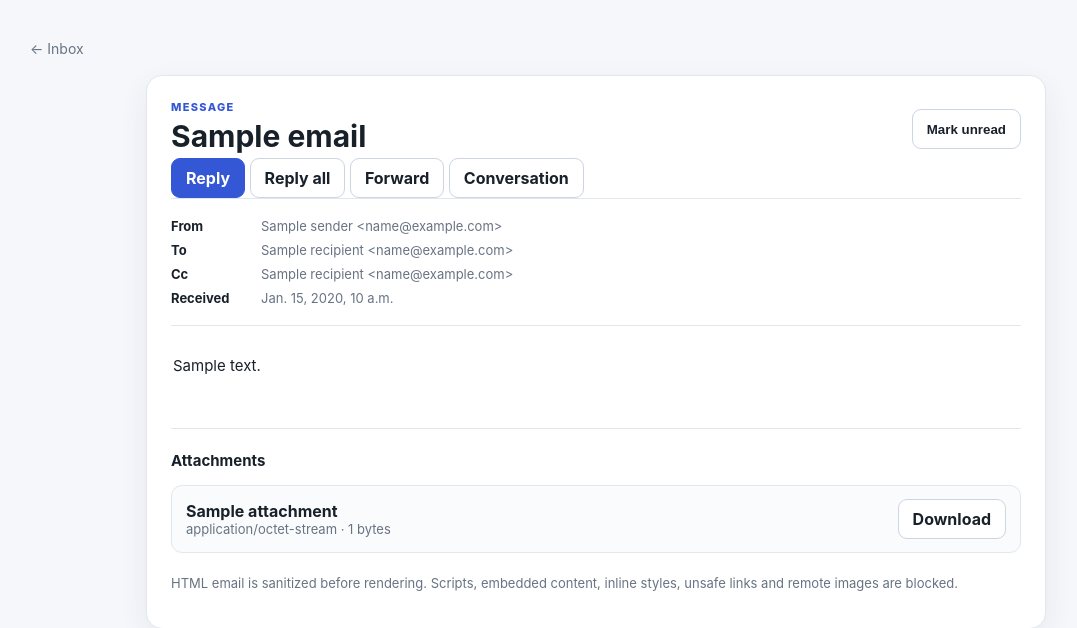
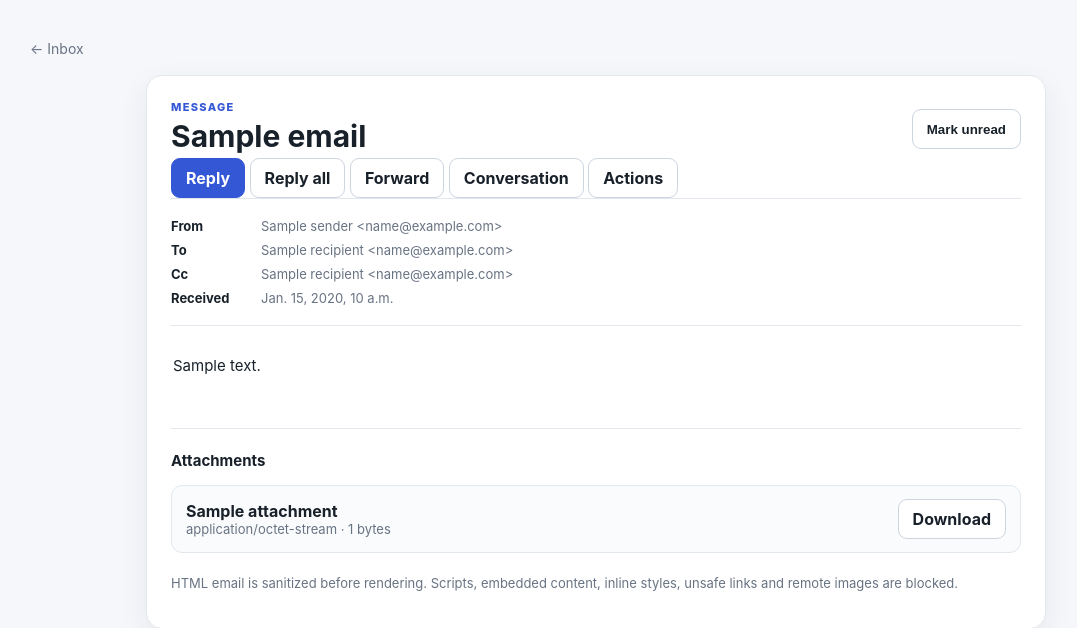
Before and after one commit to birleopold/mailforge-platform, a Django app: template templates/webmail/message.html in a window 1280 px wide. Shown: the part 64-692 px from the top of the page, without its empty margins (44-1121 px from the left). Run offline with Django 5.2, Linux system fonts and the light colour scheme; the template is opened without the code that fills it: most values are stand-ins (such as "Sample title", 1, 10 or a date in 2020); parts of the project's set-up code (start-up, migrations or seed data) failed here and were passed over.

Commit message:
Link message reader to filing actions

```diff
--- a/templates/webmail/message.html
+++ b/templates/webmail/message.html
@@ -25,6 +25,7 @@
     {% if email.threadId %}
       <a class="button" href="{% url 'webmail-thread' thread_id=email.threadId %}">Conversation</a>
     {% endif %}
+    <a class="button" href="{% url 'webmail-message-actions' email_id=email.id %}">Actions</a>
   </div>
 
   <div class="message-headers">
```
